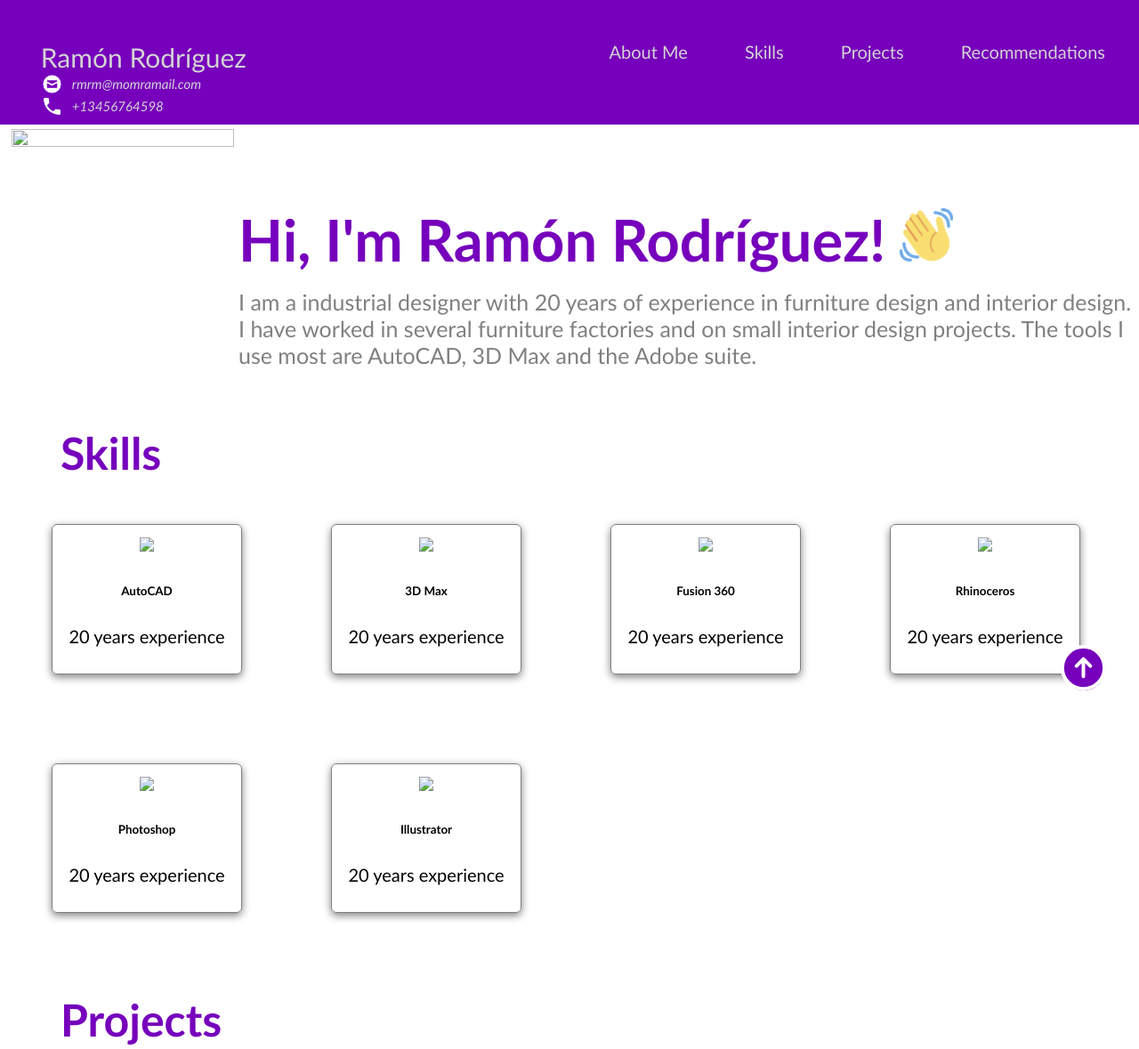
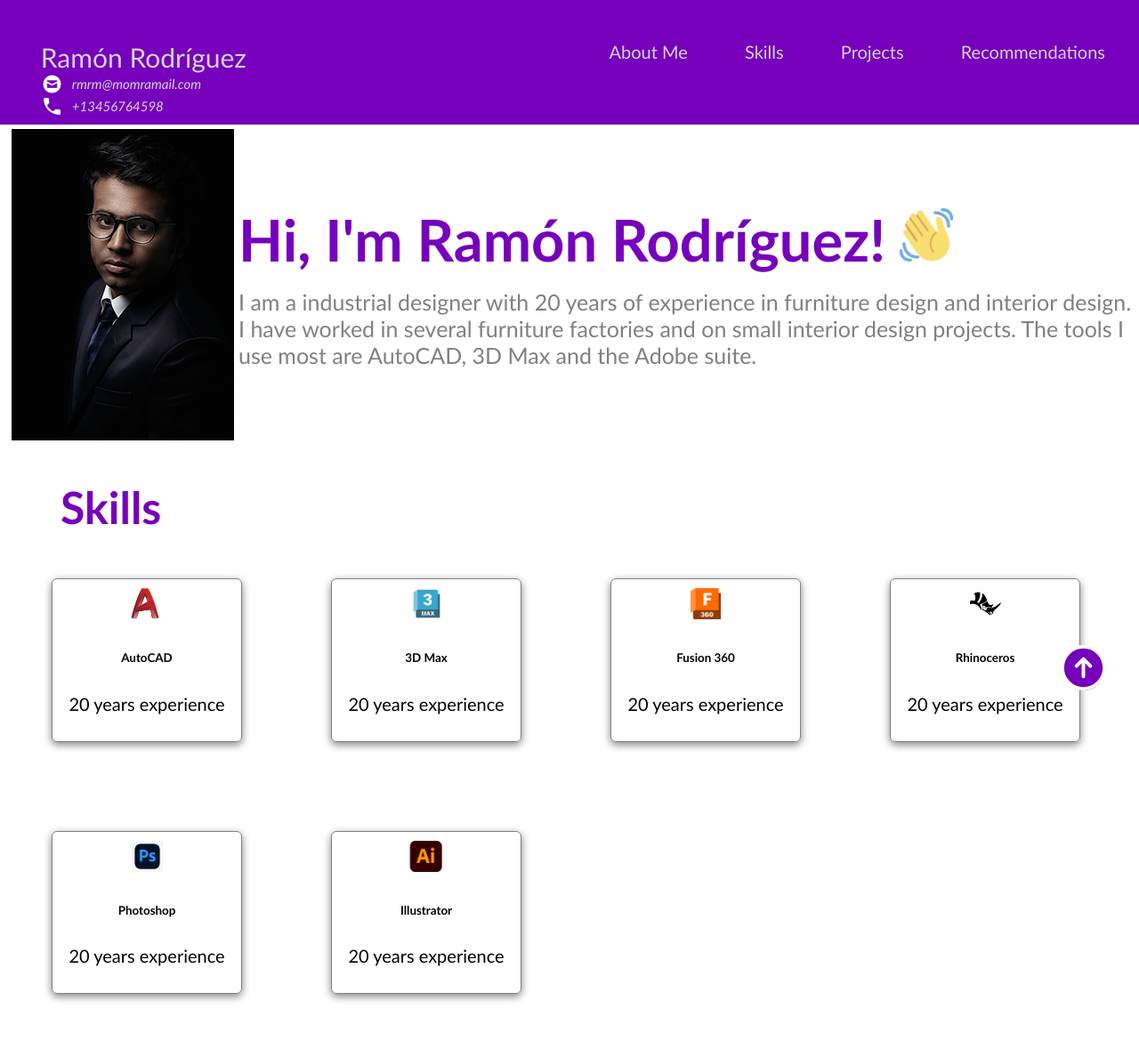
Before and after one commit to ramonmedardo/MyPortfolio, a plain HTML site: page index.html in a window 1280 px wide. Shown: the top 1179 px of the page at 89% size. Drawn offline with Linux system fonts and the light colour scheme.

Commit message:
Add files via upload

```diff
--- a/index.html
+++ b/index.html
@@ -1,7 +1,7 @@
 <!DOCTYPE html>
 <html>
   <head>
-    <title>Jane Doe - Portfolio</title>
+    <title>Ramon Rodriguez - Portfolio</title>
     <link rel="stylesheet" href="./style.css"/>
     <script src="./script.js"></script>
   </head>
@@ -36,7 +36,7 @@
     <!-- About Me -->
     <section id="about-me" class="container">
       <div>
-        <img src="images/Photo.png" class="profile_image"/>
+        <img src="html_finalprojimages/Photo.png" class="profile_image"/>
       </div>
 
       <div>
@@ -58,37 +58,37 @@
 
       <div class="all_skills">
         <div class="skill">
-          <img src="images/Autocad-Logo.png"/>
+          <img src="html_finalprojimages/Autocad-Logo.png"/>
           <h6>AutoCAD</h6>
           <p>20 years experience</p>
         </div>
 
         <div class="skill">
-          <img src="images/3ds-max-logo.png"/>
+          <img src="html_finalprojimages/3ds-max-logo.png"/>
           <h6>3D Max</h6>
           <p>20 years experience</p>
         </div>
 
 		  <div class="skill">
-          <img src="images/fusion_logo.png"/>
+          <img src="html_finalprojimages/fusion_logo.png"/>
           <h6>Fusion 360</h6>
           <p>20 years experience</p>
         </div>
 
         <div class="skill">
-          <img src="images/rhinoceros_logo.webp"/>
+          <img src="html_finalprojimages/rhinoceros_logo.webp"/>
           <h6>Rhinoceros</h6>
           <p>20 years experience</p>
         </div>
 
 	    <div class="skill">
-          <img src="images/photoshop_logo.png"/>
+          <img src="html_finalprojimages/photoshop_logo.png"/>
           <h6>Photoshop</h6>
           <p>20 years experience</p>
         </div>
 
         <div class="skill">
-          <img src="images/illustrator_logo.png"/>
+          <img src="html_finalprojimages/illustrator_logo.png"/>
           <h6>Illustrator</h6>
           <p>20 years experience</p>
         </div>
```
